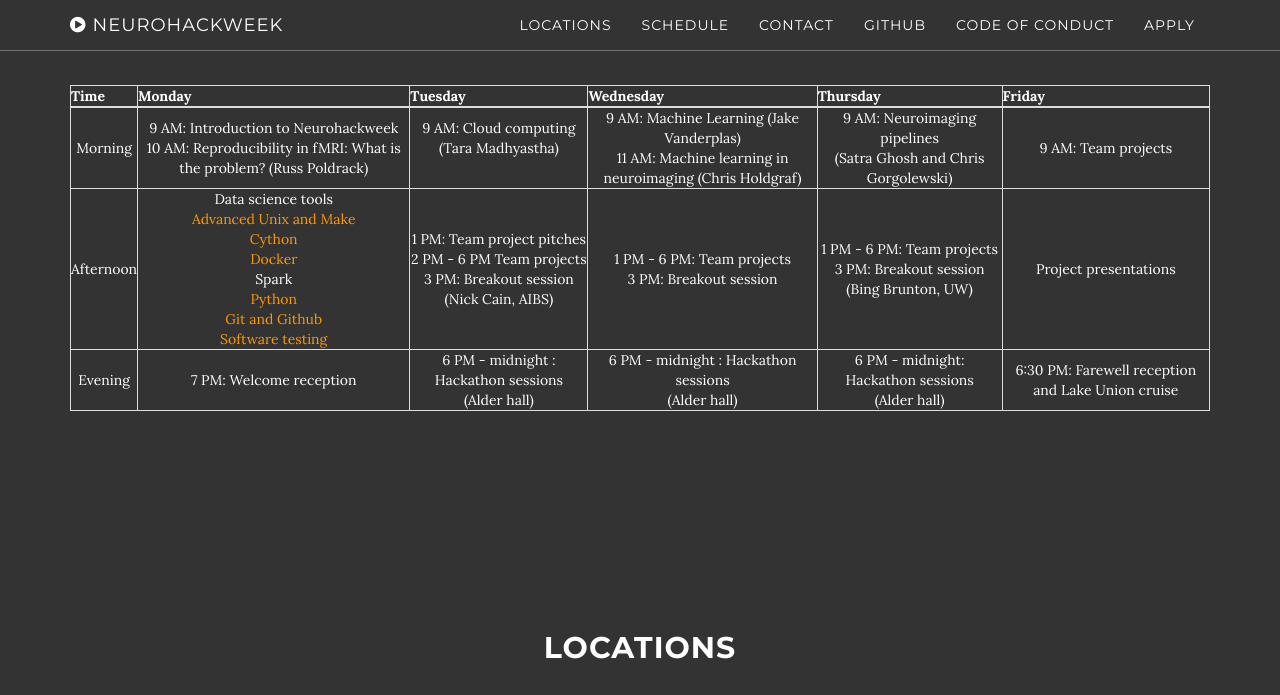
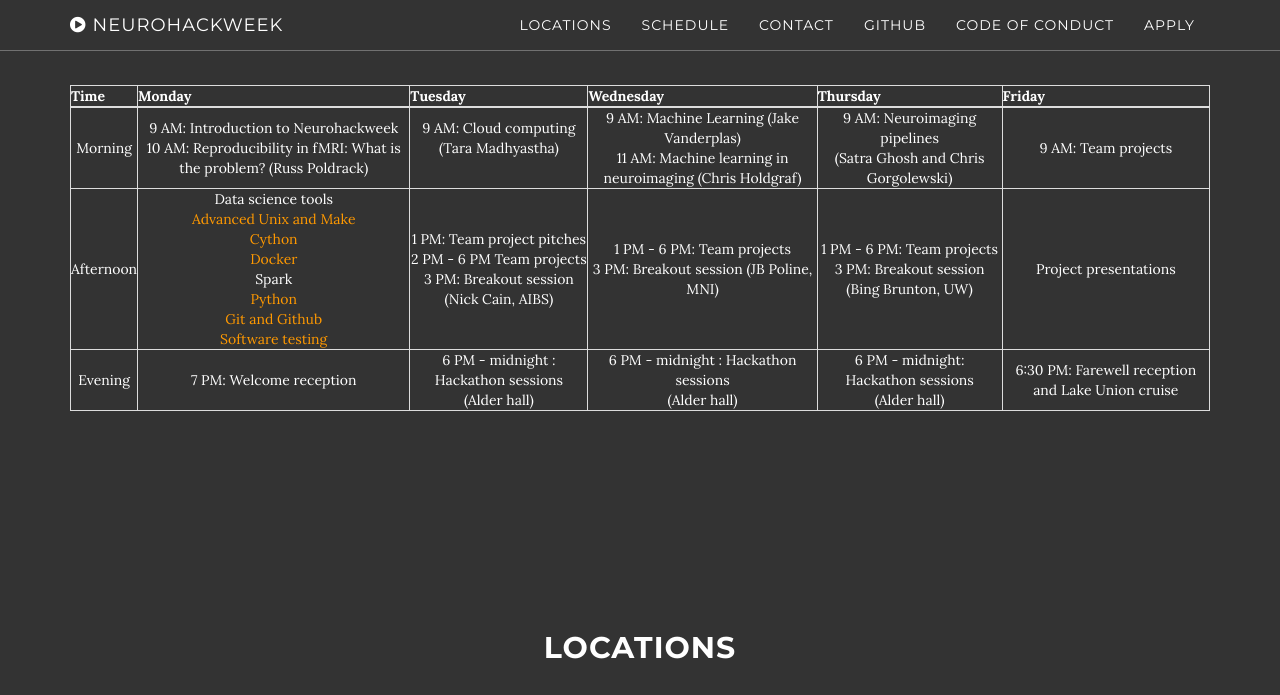
Before and after one commit to neurohackweek/nhw2017, a Jekyll site: the page built from Schedule.md, in a window 1280 px wide and 900 px high, scrolled down 877 px, cut to the strip 0-695 px from the top of the window. Built offline with Jekyll 4.4.1, drawn with Linux system fonts in a browser that asks for light colours; our own code applies the rules of GitHub Pages for plain Markdown files.

Commit message:
Add JB's breakout session to the schedule.

```diff
--- a/_includes/schedule.html
+++ b/_includes/schedule.html
@@ -53,7 +53,7 @@
 
         </td>
         <td>1 PM - 6 PM: Team projects <br>
-          3 PM: Breakout session
+          3 PM: Breakout session (JB Poline, MNI)
         </td>
         <td>1 PM - 6 PM: Team projects <br>
             3 PM: Breakout session (Bing Brunton, UW) </td>
```
